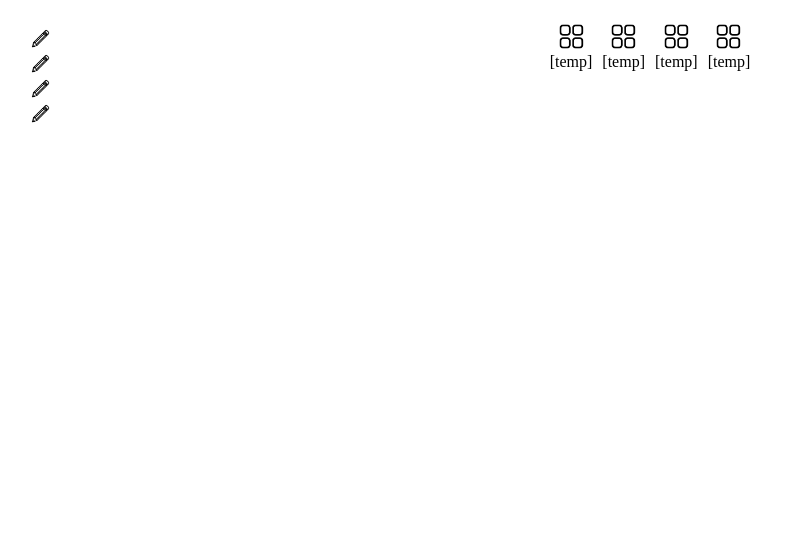
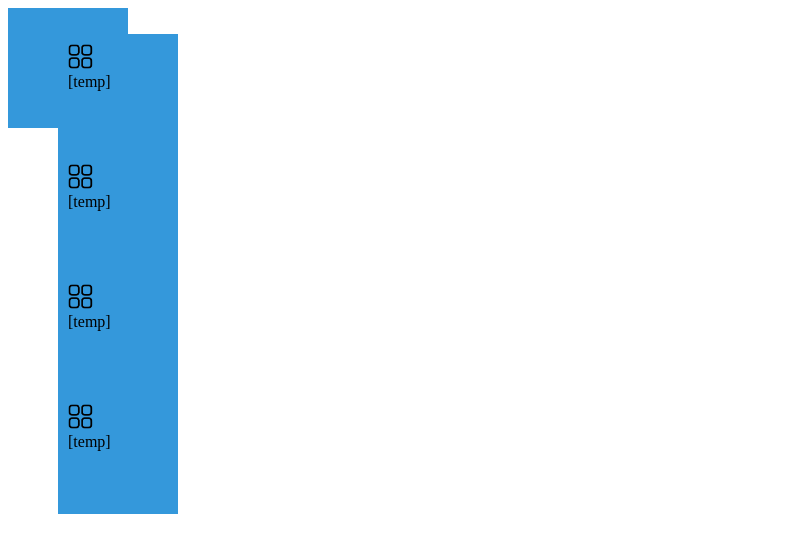
Before and after one commit to maggielin18/Note.ai, a React (Create React App) app: page / in a window 1280 px wide. Shown: the top 552 px of the page, without its empty margins (0-805 px from the left). Built offline with nearby package versions, Linux system fonts and the light colour scheme.

Commit message:
8/10/2023

```diff
--- a/src/App/App.js
+++ b/src/App/App.js
@@ -6,7 +6,7 @@ import ToolBar from '../components/ToolBar.js';
 function App() {
   return (
     <div className="App">
-        <ToolBar/>
+        {/* <ToolBar/> */}
         <NavBar/>
     </div>
   );
--- a/src/styles/NavBarStyle.css
+++ b/src/styles/NavBarStyle.css
@@ -1,8 +1,12 @@
 .navBar{
-    list-style-type: none; /* Remove list bullets */
-    display: inline-block; /* Display items horizontally */
-    margin-right: 10px; /* Add spacing between items */
-    /* padding: 10px; */
+    list-style-type: none;
+    padding: 10px;
+    display: flex;
+    flex-direction: column;
+    align-items: flex-start;
+    background-color: #3498db;
+    width: 100px;
+    height: 100px;
 }
 
 .navBarIcons{
```
